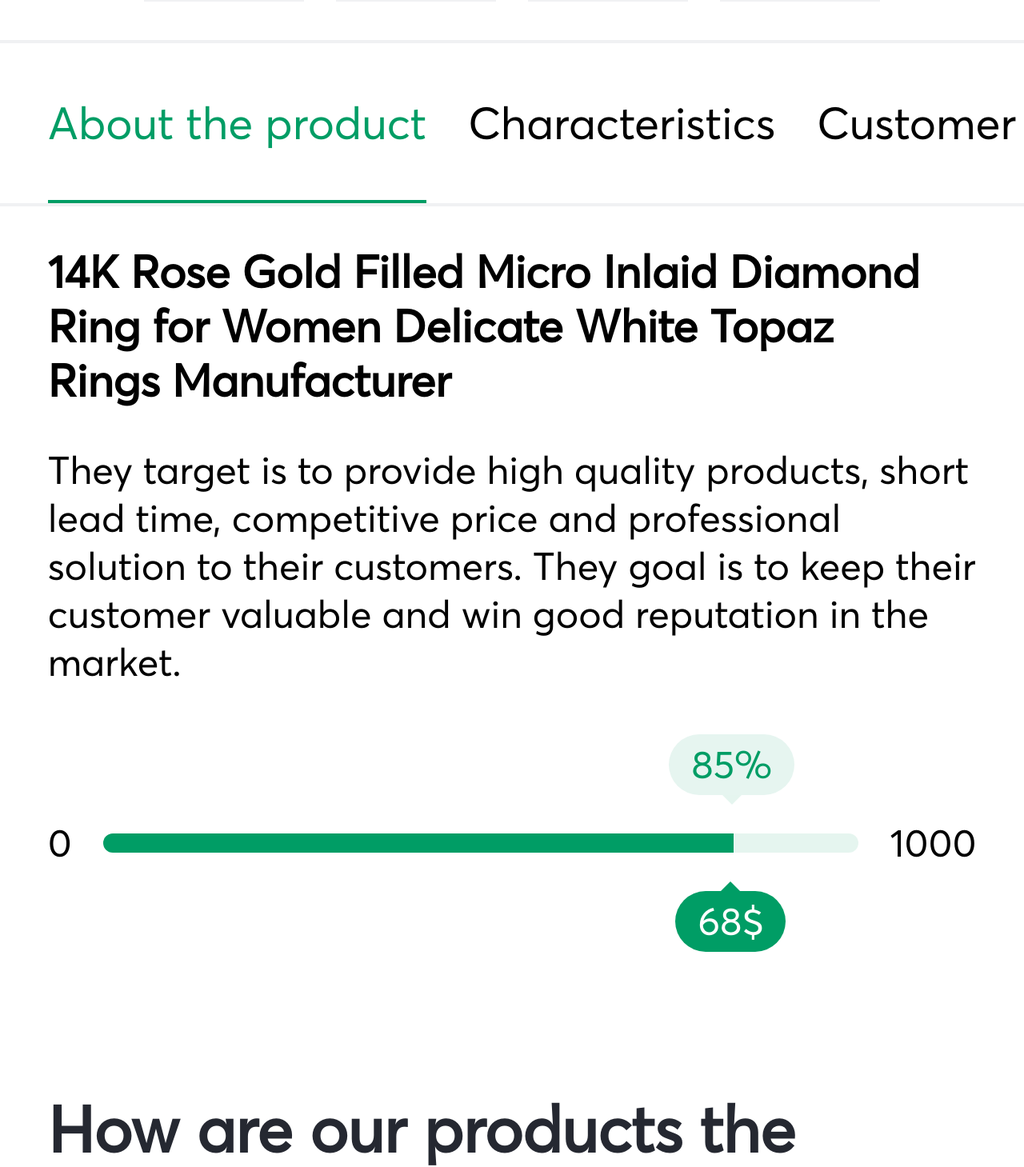
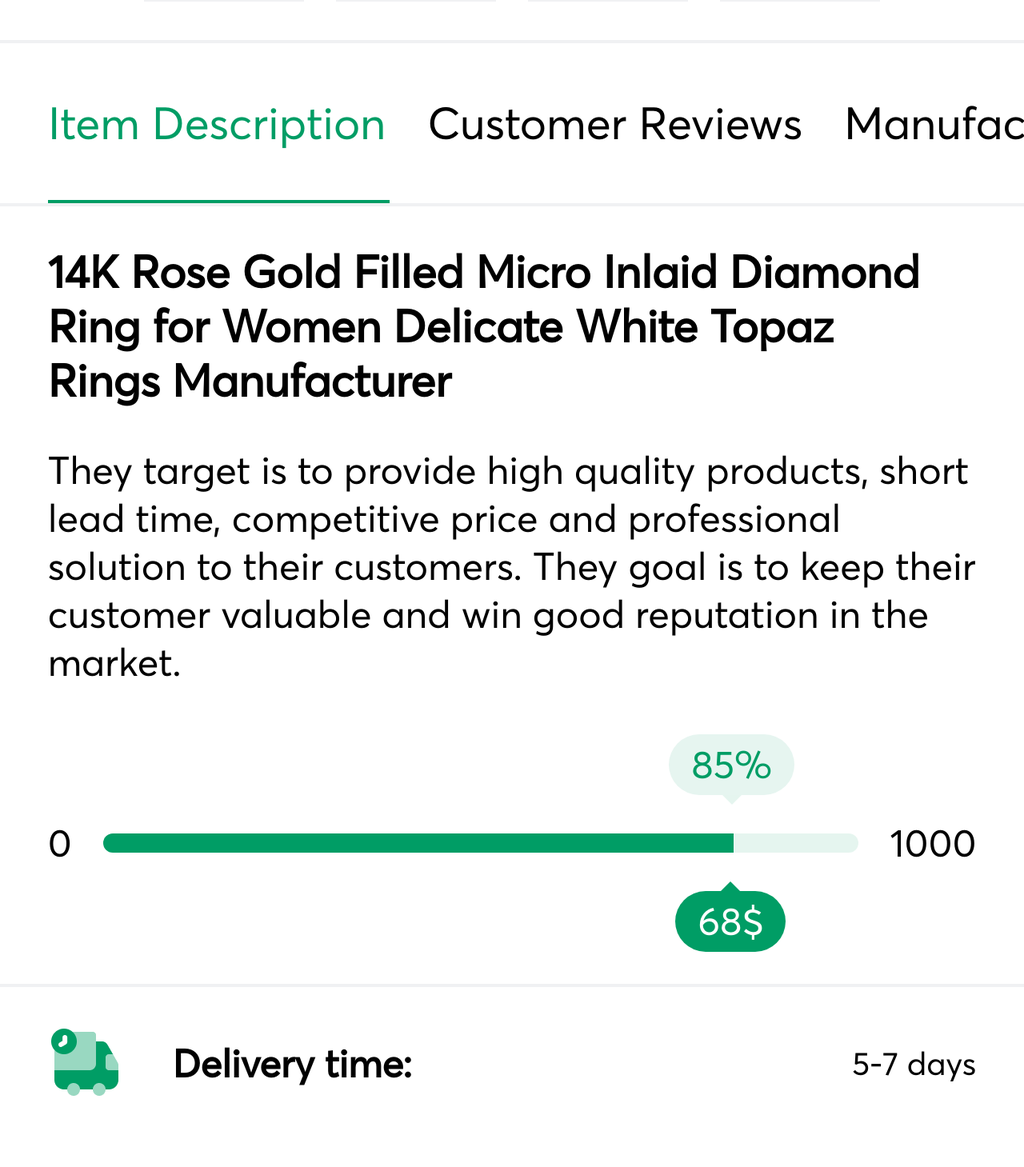
Before and after one commit to doctor32/bulkhulk, a Vue app: page /1 in a window 1280 px wide. Shown: the part 1211-2670 px from the top of the page at 80% size. Built offline with nearby package versions, Linux system fonts and the light colour scheme; what vue2-touch-events would draw is missing.

Commit message:
added delivery

```diff
--- a/src/components/item/item-description.vue
+++ b/src/components/item/item-description.vue
@@ -20,7 +20,7 @@
                     style="width: 200px;"
                     class="swiper__slide"
                     v-for="item, i in tabs" :key="i"
-                    @click="clickOnTab(swiper)"
+                    @click="clickOnTab(item, i)"
                     >
                     <p>{{item.name}}</p>
                 </swiper-slide>
@@ -33,10 +33,10 @@
             <h3 class="item__tabs_title">{{item.name}}</h3>
             <p class="item__tabs_subtitle">{{item.description}}</p>
         </div>
-        <div class="container" v-if="tabIndex === 1">
+        <!-- <div class="container" v-if="tabIndex === 1">
             <p class="item__tabs_subtitle" v-for="subtitle, i in item.subtitle" :key="i">{{subtitle}}</p>
-        </div>
-        <div class="container reviews" v-if="tabIndex === 2">
+        </div> -->
+        <div class="container reviews" v-if="tabIndex === 1">
             <div class="review__body">
                 <div class="review__top">
                     <p class="review__name item__tabs_title">Jenny Lawrence</p>
@@ -98,7 +98,7 @@
                 <p class="item__tabs_subtitle item__tabs_subtitle">Very good product and very cheap. Nice platform which lets you join in on a bulk order with other people or businesses. </p>
             </div>
         </div>
-        <div class="container" v-if="tabIndex === 3">
+        <div class="container" v-if="tabIndex === 2">
             <h3 class="item__tabs_title">SEMKO DERI VE TEKSTIL SAN.TIC.LTD.STI</h3>
             <div class="manufacturer__country item__tabs_subtitle">
                 <p>Country: Turkey</p>
@@ -106,7 +106,7 @@
             </div>
             <p class="item__tabs_subtitle ">SMC BY SEMCO founded by title "SMC BY SEMCO DERI VE TEKSTIL SAN. TIC. LTD. STI" in 1986; It has acquired an important place with uncompromised quality since its establishment.SMC BY SEMCO successfully represent our country abroad with 25 years experience in confection. Attach importance to modern, stylish and comfortable design SMC BY SEMCO; "SMC by SEMCO" brands for tenacios men. SMC BY SEMCO products can easily preferred in Daily, at work, events and organizations.With producing jacket, pants and shirts for men; SMC by SEMCO offering a wide range of products for men. SMC by SEMCO pride for making an important contribution to growing Turkish economy by exporting shirts, pants and jackets to primarily Russian Federation, east and middle europe, Middle East, Nort Africa, Caucasian and Balkan countries including from the Europe to America, from Africa to Australia more than 50 countries.</p>
         </div>
-        <div class="container refund" v-if="tabIndex === 4">
+        <div class="container refund" v-if="tabIndex === 3">
             <img src="@/assets/img/security.png" class="refund_img">
             <h3 class="item__tabs_title">Shop with Confidence!</h3>
             <p class="item__tabs_subtitle refund__subtitle">We want you to be completely satisfied with your purchase on Wish. Retirn all products within 30 days of delivery if they are not up to your satisfacrion.</p>
@@ -124,13 +124,13 @@ export default {
             tabIndex: 0,
             tabs: [
                 {
-                    name: 'About the product',
+                    name: 'Item Description',
                     active: true
                 },
-                {
-                    name: 'Characteristics',
-                    active: false
-                },
+                // {
+                //     name: 'Characteristics',
+                //     active: false
+                // },
                 {
                     name: 'Customer Reviews',
                     active: false
@@ -147,8 +147,8 @@ export default {
         }
     },
     methods: {
-        clickOnTab(swiper) {
-            console.log(swiper);
+        clickOnTab(i) {
+            console.log(i);
         },
         swipe(swiper) {
            const swiperObj = Object.assign({}, swiper)
--- a/src/components/subscription-form.vue
+++ b/src/components/subscription-form.vue
@@ -1,5 +1,5 @@
 <template>
-    <form @submit.prevent>
+    <form @submit.prevent ref="myForm">
         <svg width="24" height="24" viewBox="0 0 24 24" fill="none" xmlns="http://www.w3.org/2000/svg"
         @click="closeForm"
         >
@@ -52,11 +52,10 @@
                     product_name: this.$store.state.items.find(item => item.id == this.$route.params.id).name,
                     product_url: window.location.href
                 }
-                console.log(form);
 
-                const response = await fetch('https://bulkhulk.vercel.app/send_mail/', {
+                const response = await fetch('http://localhost:8080/send_mail/', {
                     method: 'POST',
-                    body: new FormData(form),
+                    body: JSON.stringify(form) ,
                     headers: {
                         "Content-Type": "application/json; charset=UTF-8",
                     },
--- a/src/components/v-item.vue
+++ b/src/components/v-item.vue
@@ -41,6 +41,17 @@
                 </div>
             </div>
         </div>
+        <div class="delivery__body">
+            <div class="delivery container">
+                <span>
+                    <img src="@/assets/img/delivery.png" alt="">
+                    Delivery time:
+                </span>
+                <p>5-7 days</p>
+            </div>
+        </div>
+
+
             <div class="item__footer" v-if="!this.$store.state.menuOpened">
             <div class="item__price">{{$store.state.items[this.$route.params.id - 1].price}}$</div>
                 <button class="item__buy" @click="openForm">
@@ -325,4 +336,25 @@ export default {
         height: 1.8rem;
     }
 }
+.delivery__body {
+    margin-top: 1rem;
+    border-top: .1rem solid #F0F1F3;
+}
+.delivery {
+    display: flex;
+    justify-content: space-between;
+    align-items: center;
+    padding: 1.2rem 0;
+    span {
+        display: flex;
+        align-items: center;
+        font-weight: 600;
+        font-size: 1.2rem;
+        line-height: 1.5rem;
+        gap: 1.5rem;
+        img {
+            width: 2.4rem;
+        }
+    }
+}
 </style>
```
Also changed, not shown: src/assets/img/delivery.png (added). Lines whose indentation alone changed are shown as unchanged.
